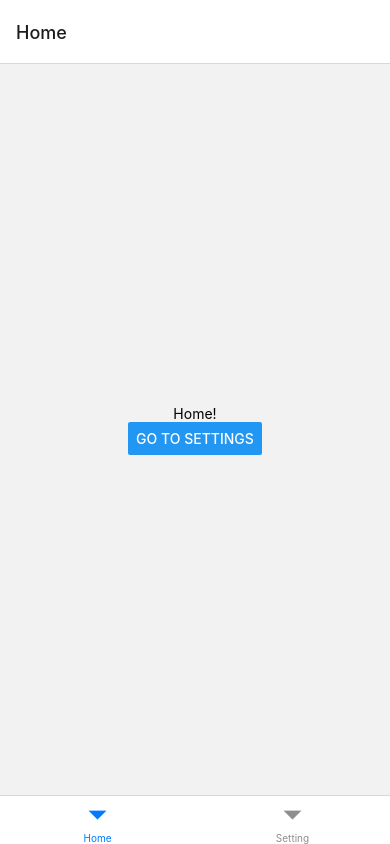
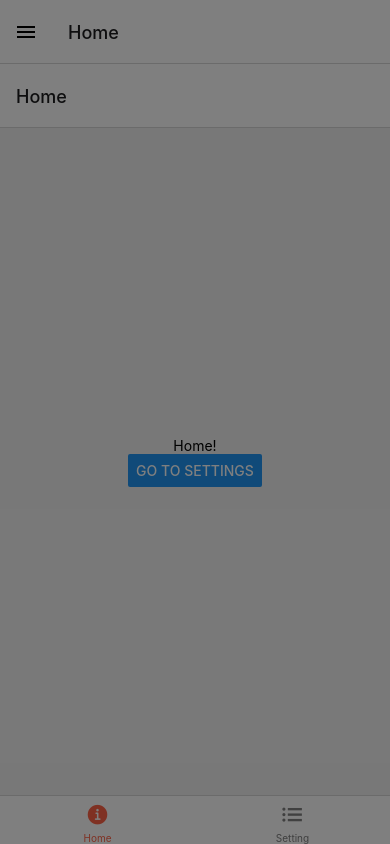
Before and after one commit to Wiphawanyaun/nvProject, a React Native app: screen / in a window 390 px wide. Built offline with nearby package versions, Linux system fonts and the light colour scheme.

Commit message:
commit-9-14

```diff
--- a/App.js
+++ b/App.js
@@ -1,26 +1,38 @@
-import { View, Text,Button } from "react-native";
+import { View, Text, Button } from "react-native";
 import React from "react";
+import { Ionicons } from "@expo/vector-icons";
 
 import { NavigationContainer } from "@react-navigation/native";
 import { createBottomTabNavigator } from "@react-navigation/bottom-tabs";
+import { createDrawerNavigator } from "@react-navigation/drawer";
 
-function HomeScreen({navigation}) {
+import { DefaultTheme } from "@react-navigation/native";
+
+const MyTheme = {
+  ...DefaultTheme,
+  colors: {
+    ...DefaultTheme.colors,
+    primary: "rgb(255,45,85)",
+  },
+};
+
+function HomeScreen({ navigation }) {
   return (
     <View style={{ flex: 1, justifyContent: "center", alignItems: "center" }}>
       <Text>Home!</Text>
-      <Button title="go to settings"
-       onPress={() => navigation.navigate("Setting")}/>
-
+      <Button
+        title="go to settings"
+        onPress={() => navigation.navigate("Setting")}
+      />
     </View>
   );
 }
 
-function SettingScreen({navigation}) {
+function SettingScreen({ navigation }) {
   return (
-    <View  style={{ flex: 1, justifyContent: "center", alignItems: "center" }}>
+    <View style={{ flex: 1, justifyContent: "center", alignItems: "center" }}>
       <Text>Setting!</Text>
-      <Button title="go to home"
-       onPress={() => navigation.goBack()}/>
+      <Button title="go to home" onPress={() => navigation.goBack()} />
     </View>
   );
 }
@@ -29,18 +41,50 @@
 
 function Mytabs() {
   return (
-    <Tab.Navigator>
+    <Tab.Navigator
+      screenOptions={({ route }) => ({
+        tabBarIcon: ({ focused, color, size }) => {
+          let iconName;
+          if (route.name === "Home") {
+            iconName = focused
+              ? "ios-information-circle"
+              : "ios-information-circle-outline";
+          } else if (route.name === "Setting") {
+            iconName = focused ? "ios-list-box" : "ios-list";
+          }
+          //you can return any component that you like here
+
+          return <Ionicons name={iconName} size={size} color={color} />;
+        },
+        tabBarActiveTintColor: "tomato",
+        tabBarInactiveTintColor: "gray",
+      })}
+    >
       <Tab.Screen name="Home" component={HomeScreen} />
       <Tab.Screen name="Setting" component={SettingScreen} />
     </Tab.Navigator>
   );
 }
 
+const Drawer = createDrawerNavigator();
+
+function MyDrawer() {
+  return (
+    <Drawer.Navigator useLegacyImplementation>
+      <Drawer.Screen name="Home" component={Mytabs} />
+      <Drawer.Screen name="Setting" component={SettingScreen} />
+    </Drawer.Navigator>
+  );
+}
+
 const App = () => {
   return (
-  <NavigationContainer>
-    <Mytabs/>
-  </NavigationContainer>);
+    <NavigationContainer theme={MyTheme}>
+      <MyDrawer>
+        <Mytabs />
+      </MyDrawer>
+    </NavigationContainer>
+  );
 };
 
 export default App;
```
